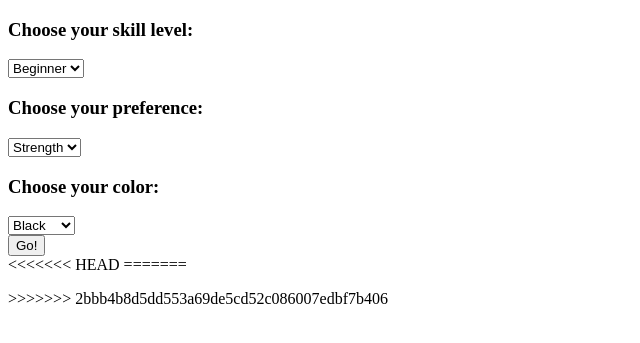
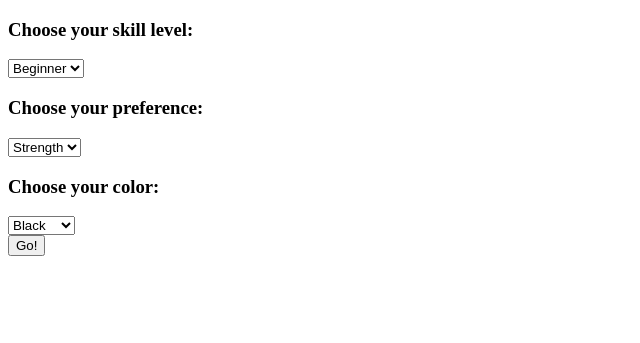
Before and after one commit to Georgie99/CSSI-Project, a Python web app: template templates/prefs.html in a window 1280 px wide. Shown: the top 343 px of the page, without its empty margins (0-640 px from the left). Run offline with Jinja, Linux system fonts and the light colour scheme; the template is opened without the code that fills it, so the values that code supplies are empty.

Commit message:
bugs in the prefs removed

```diff
--- a/templates/prefs.html
+++ b/templates/prefs.html
@@ -33,11 +33,7 @@
       <button>Go!</button>
     </form>
     <div>
-<<<<<<< HEAD
-
-=======
       <p>{{character}}</p>
->>>>>>> 2bbb4b8d5dd553a69de5cd52c086007edbf7b406
     </div>
   </body>
 </html>
```
